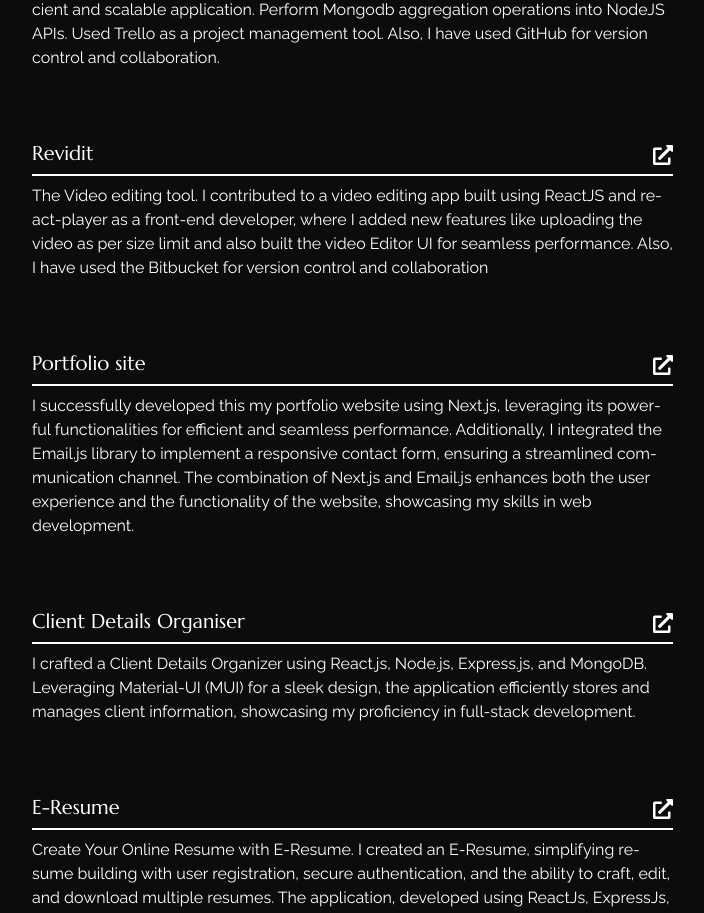
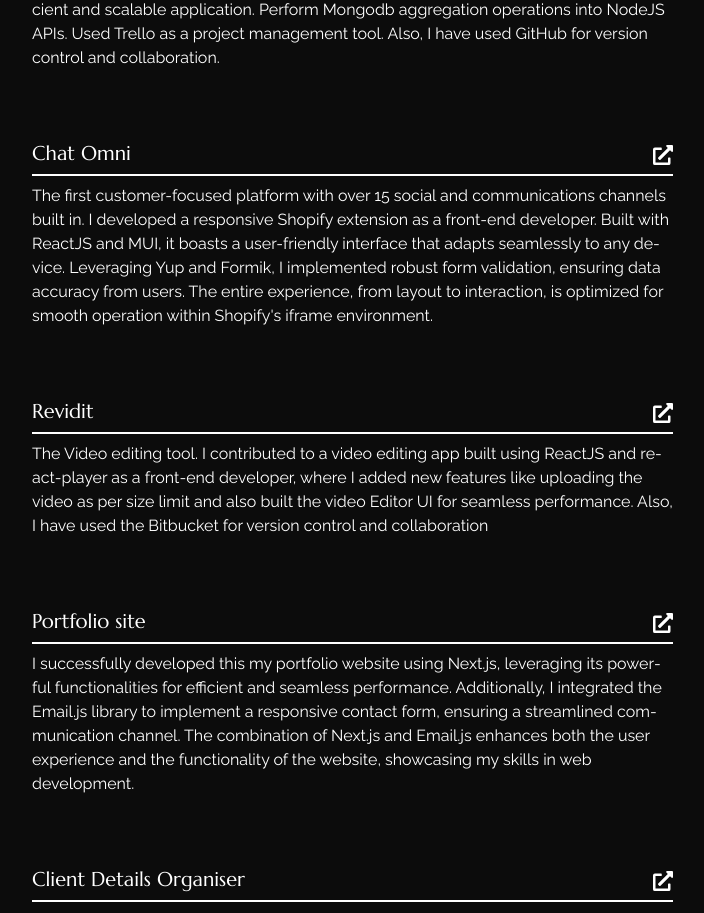
Before and after one commit to dodiyah330/My_portfolio, a React (Create React App) app: page /about in a window 1280 px wide. Shown: the part 2600-3513 px from the top of the page, without its empty margins (525-1229 px from the left). Built offline with nearby package versions, Linux system fonts and the light colour scheme.

Commit message:
add: project

```diff
--- a/src/content_option.js
+++ b/src/content_option.js
@@ -3,15 +3,15 @@ const logotext = "HITESH";
 const meta = {
   title: "Hitesh Dodiya",
   description:
-    "I’m Hitesh Dodiya MERN stack devloper,currently working in Rajkot",
+    "I’m Hitesh Dodiya MERN stack devloper,currently working in Ahmedabad",
 };
 
 const introdata = {
   title: "I’m Hitesh Dodiya",
   animated: {
-    first: "I love coding",
-    second: "I code cool websites",
-    third: "I develop web apps",
+    first: "Craft captivating experiences",
+    second: "Problem-solving powerhouse",
+    third: "Passionate collaborator",
   },
   description:
     "As a MERN stack developer, I specialize in building dynamic and responsive web applications using MongoDB, Express, React, and Node.js. With experience in both front-end and back-end development, I thrive on creating efficient and scalable solutions to complex problems. My expertise in JavaScript, HTML, CSS, and various libraries and frameworks enables me to deliver high-quality products that meet the needs of clients and users.",
@@ -110,6 +110,11 @@ const services = [
     title: "Eagle Property Management",
     link: "https://eimproperties.com/",
     description: `Eagle is a local family-owned business and is dedicated to helping Portland property owners grow.One of my notable experiences includes working on a property management system project using React JS, Typescript, MUI, Express JS, MongoDB, and Node JS. I utilized Redux Thunk for state management, which helped me in creating an efficient and scalable application. Perform Mongodb aggregation operations into NodeJS APIs. Used Trello as a project management tool. Also, I have used GitHub for version control and collaboration.`,
+  },
+  {
+    title: "Chat Omni",
+    link: "https://www.chatomni.app/",
+    description: `The first customer-focused platform with over 15 social and communications channels built in. I developed a responsive Shopify extension as a front-end developer. Built with ReactJS and MUI, it boasts a user-friendly interface that adapts seamlessly to any device. Leveraging Yup and Formik, I implemented robust form validation, ensuring data accuracy from users. The entire experience, from layout to interaction, is optimized for smooth operation within Shopify's iframe environment.`,
   },
   {
     title: "Revidit",
```
